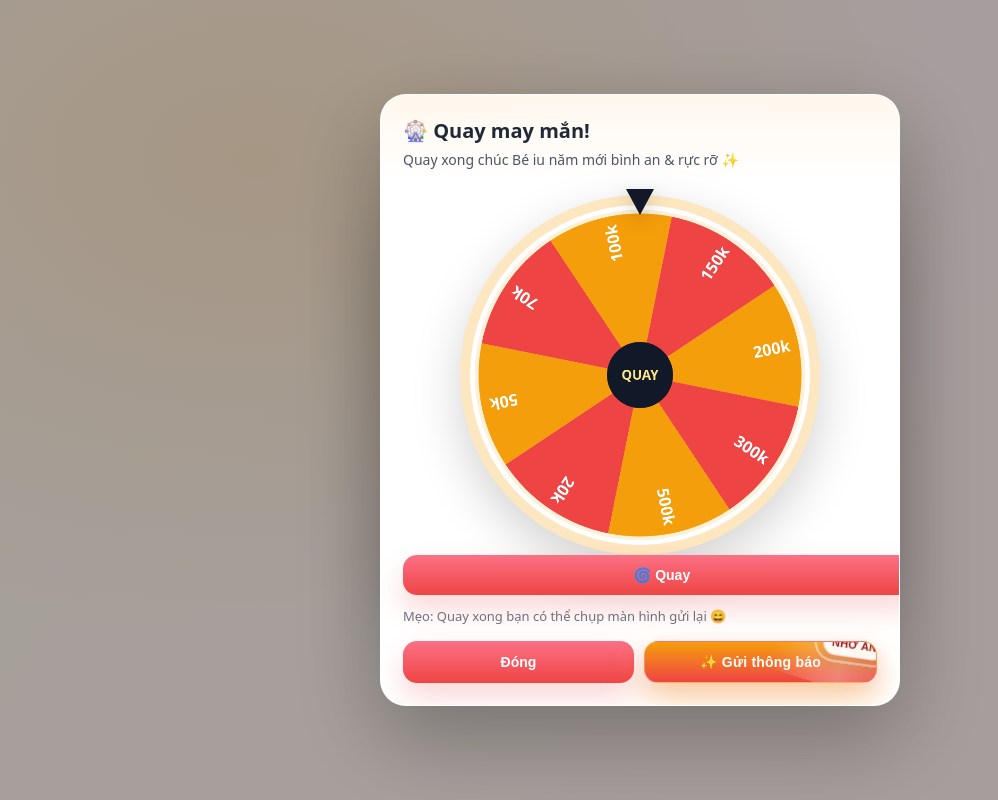
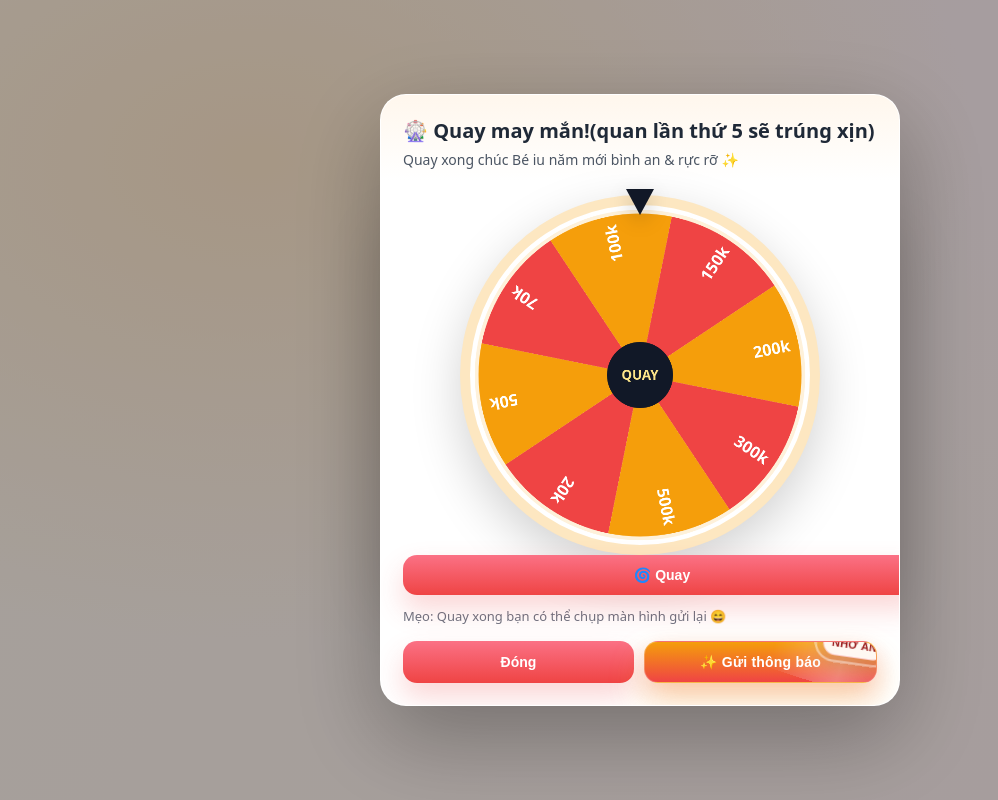
Before and after one commit to anhtuan1729x-max/tet2026, a plain HTML site: page index.html in a window 1280 px wide. Both pictures are taken after a click on the button "🎡 Mở vòng quay". Shown: the whole page, without its empty margins (0-998 px from the left). Drawn offline with Linux system fonts and the light colour scheme.

Commit message:
Update index.html

```diff
--- a/index.html
+++ b/index.html
@@ -398,7 +398,7 @@
   <div class="modal" id="modal" role="dialog" aria-modal="true">
     <div class="box">
       <div class="top">
-        <h2 id="mTitle">🎡 Quay may mắn!</h2>
+        <h2 id="mTitle">🎡 Quay may mắn!(quan lần thứ 5 sẽ trúng xịn)</h2>
         <div class="sub" id="mSub">Quay xong mới biết trúng bao nhiêu 💖</div>
       </div>
 
```
